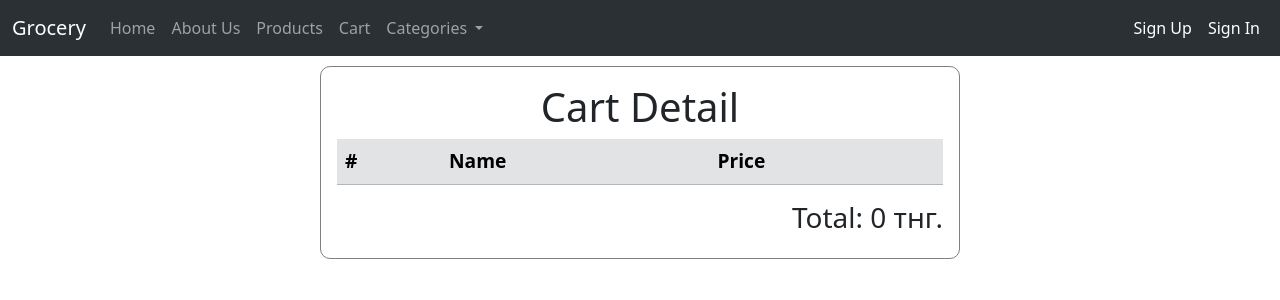
After one commit to darkhan2409/Grocery, a Django app: page /cart_detail in a window 1280 px wide. The commit adds this page. Shown: the top 300 px of the page. Run offline with Django 4.2, Linux system fonts and the light colour scheme; tables that the repository leaves empty hold one stand-in row (values such as "Sample post"); lists and menus that the app fills with data are empty.

```diff
--- a/store/urls.py
+++ b/store/urls.py
@@ -7,4 +7,10 @@ urlpatterns = [
     path('sign_in', signInView, name='sign_in_url'),
     path('sign_up', signUpView, name='sign_up_url'),
     path('sign_out', signOutView, name='sign_out_url'),
+    path('products', productsView, name='products_url'),
+    path('add_to_cart/<int:product_id>', addToCartView, name='add_cart_url'),
+    path('cart_detail', cartDetailView, name='cart_detail_url'),
+    path('profile', profileView, name='profile_url'),
+    path('products/<int:category_id>', productsByCategoryView, name='products_by_category_url'),
+    path('product_detail/<int:product_id>', ProductDetailView, name='product_detail_url')
 ]
--- a/store/views.py
+++ b/store/views.py
@@ -1,20 +1,36 @@
 from django.shortcuts import render, redirect
 from django.contrib.auth import authenticate, login
 from django.contrib.auth import logout
+from django.http import HttpResponse
 from .models import *
 
 
 def homeView(request):
-    return render(request=request, template_name='home.html')
+    if 'cart' in request.session.keys():
+        context = {
+            'categories': Category.objects.all(),
+            'cart': request.session['cart']
+        }
+    else:
+        context = {
+            'categories': Category.objects.all()
+        }
+    return render(request=request, template_name='home.html', context=context)
 
 
 def aboutUsView(request):
-    return render(request=request, template_name='about_us.html')
+    context = {
+        'categories': Category.objects.all()
+    }
+    return render(request=request, template_name='about_us.html', context=context)
 
 
 def signInView(request):
     if request.method == 'GET':
-        return render(request=request, template_name='sign_in.html')
+        context = {
+            'categories': Category.objects.all()
+        }
+        return render(request=request, template_name='sign_in.html', context=context)
     elif request.method == 'POST':
         email = request.POST.get('email')
         password = request.POST.get('password')
@@ -26,14 +42,18 @@ def signInView(request):
             return redirect('home_url')
         context = {
             'error': 'Не верный логин и/или пароль',
-            'email': email
+            'email': email,
+            'categories': Category.objects.all()
         }
         return render(request=request, template_name='sign_in.html', context=context)
 
 
 def signUpView(request):
     if request.method == 'GET':
-        return render(request=request, template_name='sign_up.html')
+        context = {
+            'categories': Category.objects.all()
+        }
+        return render(request=request, template_name='sign_up.html', context=context)
     elif request.method == 'POST':
         email = request.POST.get('email')
         first_name = request.POST.get('first_name')
@@ -61,7 +81,8 @@ def signUpView(request):
                 'first_name': first_name,
                 'last_name': last_name,
                 'phone': phone,
-                'birth_date': birth_date
+                'birth_date': birth_date,
+                'categories': Category.objects.all()
             }
             return render(request=request, template_name='sign_up.html', context=context)
 
@@ -69,3 +90,91 @@ def signUpView(request):
 def signOutView(request):
     logout(request)  # Встроенная функция, которая выкидывает из системы юзера(Видит юзера по request.user)
     return redirect('home_url')  # Перенаправляем по url 'home_url'
+
+
+def productsView(request):
+    context = {
+        'categories': Category.objects.all(),
+        'products': Product.objects.all(),
+        'category': 'All Products'
+    }
+    return render(request=request, template_name='products.html', context=context)
+
+
+def addToCartView(request, product_id):
+    if 'cart' not in request.session.keys():
+        request.session['cart'] = [product_id]
+    else:
+        request.session['cart'].append(product_id)
+        request.session.modified = True
+    return HttpResponse()
+
+
+def cartDetailView(request):
+    if request.method == 'GET':
+        context = {
+            'categories': Category.objects.all(),
+        }
+        total = 0
+        if 'cart' in request.session.keys():
+            context['cart'] = []
+            count = 1
+            for product_id in request.session['cart']:
+                product = Product.objects.get(id=product_id)
+                product.count = count  # Создаем у объекта новый атрибут, его не будет в бд, только на этот вью
+                context['cart'].append(product)
+                count += 1
+                total += product.price
+        context['total'] = total
+        return render(request=request, template_name='cart.html', context=context)
+    elif request.method == 'POST':
+        total = int(request.POST.get('total'))
+        if request.user.wallet >= total:
+            request.user.wallet -= total
+            request.user.save()
+            request.session.pop('cart')
+            return redirect('profile_url')
+        else:
+            context = {
+                'categories': Category.objects.all(),
+                'error': 'Balance on you Wallet is not enough!'
+            }
+            if 'cart' in request.session.keys():
+                context['cart'] = []
+                count = 1
+                for product_id in request.session['cart']:
+                    product = Product.objects.get(id=product_id)
+                    product.count = count  # Создаем у объекта новый атрибут, его не будет в бд, только на этот вью
+                    context['cart'].append(product)
+                    count += 1
+                context['total'] = total
+            return render(request=request, template_name='cart.html', context=context)
+
+
+def profileView(request):
+    if request.user.is_authenticated:
+        context = {
+            'categories': Category.objects.all(),
+        }
+        return render(request=request, template_name='profile.html', context=context)
+    return redirect('sign_in_url')
+
+
+def productsByCategoryView(request, category_id):
+    category = Category.objects.get(id=category_id)
+    products = Product.objects.filter(category=category)
+    context = {
+        'categories': Category.objects.all(),
+        'products': products,
+        'category': category.name
+    }
+    return render(request=request, template_name='products.html', context=context)
+
+
+def ProductDetailView(request, product_id):
+    product = Product.objects.get(id=product_id)
+    context = {
+        'categories': Category.objects.all(),
+        'product': product
+    }
+    return render(request=request, template_name='product_detail.html', context=context)
--- a/templates/base.html
+++ b/templates/base.html
@@ -15,28 +15,38 @@
             <div class="collapse navbar-collapse" id="navbarSupportedContent">
                 <ul class="navbar-nav me-auto mb-2 mb-lg-0">
                     <li class="nav-item">
-                        <a class="nav-link active" aria-current="page" href="{% url 'home_url' %}">Home</a>
+                        <a class="nav-link" aria-current="page" href="{% url 'home_url' %}">Home</a>
                     </li>
                     <li class="nav-item">
-                        <a class="nav-link active" aria-current="page" href="{% url 'about_us_url' %}">About Us</a>
+                        <a class="nav-link" aria-current="page" href="{% url 'about_us_url' %}">About Us</a>
+                    </li>
+                    <li class="nav-item">
+                        <a class="nav-link" aria-current="page" href="{% url 'products_url' %}">Products</a>
+                    </li>
+                    <li class="nav-item">
+                        <a class="nav-link" aria-current="page" href="{% url 'cart_detail_url' %}">Cart</a>
                     </li>
                     <li class="nav-item dropdown">
                         <a class="nav-link dropdown-toggle" href="#" role="button" data-bs-toggle="dropdown" aria-expanded="false">
-                            Dropdown
+                            Categories
                         </a>
                         <ul class="dropdown-menu">
-                            <li><a class="dropdown-item" href="#">Action</a></li>
-                            <li><a class="dropdown-item" href="#">Another action</a></li>
-                            <li><hr class="dropdown-divider"></li>
-                            <li><a class="dropdown-item" href="#">Something else here</a></li>
+                            {% for category in categories %}
+                                <li>
+                                    <a class="dropdown-item" href="{% url 'products_by_category_url' category.id %}">
+                                        {{ category.name }}
+                                    </a>
+                                </li>
+
+                            {% endfor %}
                         </ul>
-                    </li>
-                    <li class="nav-item">
-                        <a class="nav-link disabled" aria-disabled="true">Disabled</a>
                     </li>
                 </ul>
             <ul class="navbar-nav mb-2 mb-lg-0">
                 {% if user.is_authenticated %}
+                    <li class="nav-item">
+                        <a class="nav-link active" aria-current="page" href="{% url 'profile_url' %}">Profile</a>
+                    </li>
                     <li>
                         <form class="d-flex" role="search">
                             <input class="form-control me-2" type="search" placeholder="Search" aria-label="Search">
--- /dev/null
+++ b/templates/cart.html
@@ -0,0 +1,43 @@
+{% extends 'base.html' %}
+{% block content %}
+    <div class="w-50 p-3" align="left" style="border: 1px solid gray; border-radius: 10px; margin-top: 10px;">
+        <h1 align="center">Cart Detail</h1>
+
+        <table class="table table-secondary" style="font-size: 120%">
+            <thead>
+                <tr>
+                    <th scope="col">#</th>
+                    <th scope="col">Name</th>
+                    <th scope="col">Price</th>
+                </tr>
+            </thead>
+            <tbody>
+                {% for product in cart %}
+                    <tr>
+                        <th scope="row">{{ product.count }}</th>
+                        <td>{{ product.name }}</td>
+                        <td>{{ product.price }} тнг.</td>
+                    </tr>
+                {% endfor %}
+            </tbody>
+        </table>
+
+        {% if error %}
+            <h3 align="right" style="color: red">Total: {{ total }} тнг.</h3>
+            <h3 style="color: red" align="center">{{ error }}</h3>
+        {% else %}
+            <h3 align="right">Total: {{ total }} тнг.</h3>
+        {% endif %}
+
+        {% if cart %}
+            <div align="center">
+                <form action="" method="POST">
+                    {% csrf_token %}
+                    <input type="hidden" name="total" value="{{ total }}">
+                    <input type="submit" class="btn btn-success" style="font-size: 20px" value="Purchase">
+                </form>
+            </div>
+        {% endif %}
+
+    </div>
+{% endblock %}
--- a/templates/home.html
+++ b/templates/home.html
@@ -1,4 +1,3 @@
 {% extends 'base.html' %}
 {% block content %}
-
 {% endblock %}
```
Also changed, not shown: templates/product_detail.html (added, +44 -0 lines), templates/products.html (added, +47 -0 lines), templates/profile.html (added, +40 -0 lines), media/products/Oreo.jpg (added), media/products/Барни.jpg (added).
